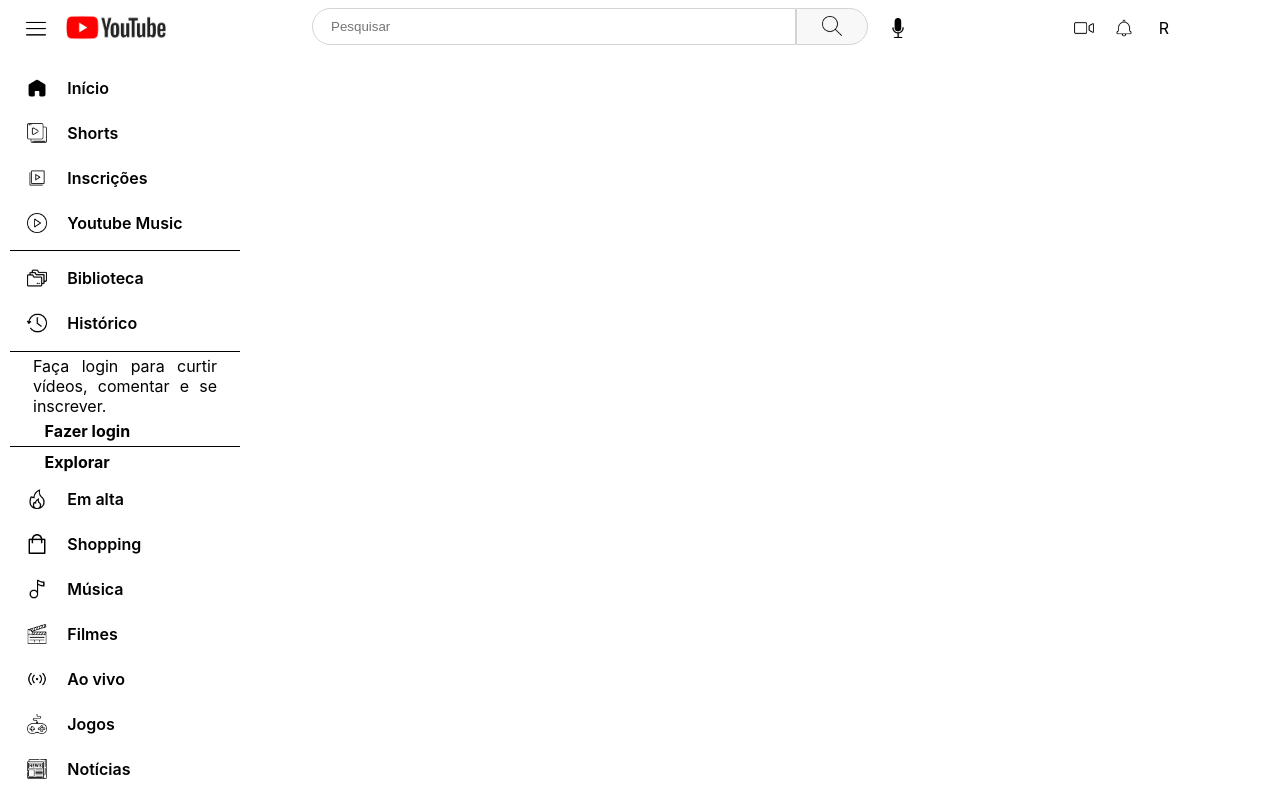
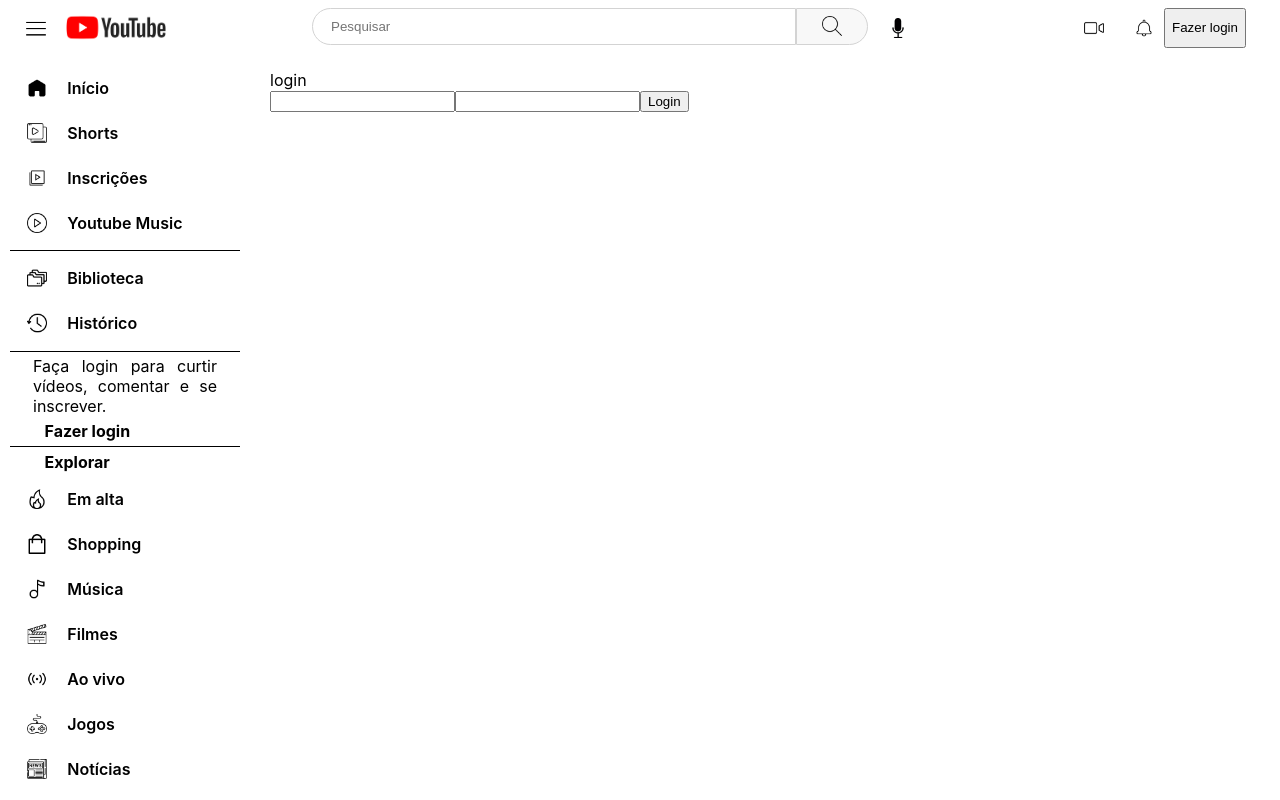
Before and after one commit to Ramazza/Youtube-Clone, a React (Create React App) app: page /login in a window 1280 px wide. Built offline with nearby package versions, Linux system fonts and the light colour scheme; no server answers.

Commit message:
add login

```diff
--- a/package.json
+++ b/package.json
@@ -6,6 +6,7 @@
     "@testing-library/jest-dom": "^5.17.0",
     "@testing-library/react": "^13.4.0",
     "@testing-library/user-event": "^13.5.0",
+    "axios": "^1.6.8",
     "react": "^18.2.0",
     "react-dom": "^18.2.0",
     "react-router-dom": "^6.22.3",
--- a/src/App.js
+++ b/src/App.js
@@ -6,8 +6,7 @@ import Library from './pages/library';
 import History from './pages/history';
 import { useContext } from 'react';
 import { MenuContext } from './contexts/menuContext';
-
-// min-height: ${({ openMenu }) => openMenu? '45px': '70px'};
+import Login from './pages/login';
 
 
 function App() {
@@ -20,11 +19,12 @@ function App() {
 				<Header />
 				<div style={{ width: '100%', display: 'flex '}}>
 					<Menu />
-					<div style={{ width: menu? 'calc(100% - 250px)' : 'calc(100% - 70px)', padding: '15px 20px', boxSizing: 'border-box', display: 'flex', justifyContent: 'center' }}>
+					<div style={{ width: menu? 'calc(100% - 250px)' : 'calc(100% - 70px)', padding: '15px 20px', boxSizing: 'border-box'}}>
 						<Routes>
 							<Route path='/' element={<Home/>} />
 							<Route path='/library' element={<Library />} />
 							<Route path='/history' element={<History />} />
+							<Route path='/login' element={<Login />} />
 						</Routes>
 					</div>
 				</div>
--- /dev/null
+++ b/src/api.ts
@@ -0,0 +1,11 @@
+import axios from 'axios';
+
+const api = axios.create({
+	baseURL: 'http://localhost:4000',
+	headers: {
+	'Access-Control-Allow-Origin': '*',
+	'Content-Type': 'application/json',
+	}
+});
+
+export default api;
--- a/src/components/header/index.tsx
+++ b/src/components/header/index.tsx
@@ -17,10 +17,15 @@ import VideoIcon from '../../assets/video.png';
 import BellIcon from '../../assets/bell.png';
 import { useContext } from 'react';
 import { MenuContext } from '../../contexts/menuContext';
+import { useNavigate } from 'react-router-dom';
+import { UserContext } from '../../contexts/userContext';
 
 function Header() {
 
+	const { login } = useContext(UserContext);
+
 	const {menu, setMenu} = useContext(MenuContext);
+	const navigate = useNavigate()
 
 	return (
 		<Container>
@@ -48,15 +53,20 @@ function Header() {
 			</SearchContainer>
 
 			<HeaderButtons>
-					<ButtonContainer>
+					<ButtonContainer margin='0 0 0 10px'>
 						<ButtonIcon alt='' src={VideoIcon} />
 					</ButtonContainer>
-					<ButtonContainer>
+					<ButtonContainer margin='0 0 0 10px'>
 						<ButtonIcon alt='' src={BellIcon} />
 					</ButtonContainer>
-					<ButtonContainer>
-						R
-					</ButtonContainer>
+
+					{login?
+						<ButtonContainer margin='0 0 0 10px'>
+							R
+						</ButtonContainer>
+					:
+						<button onClick={() => navigate('/login')}>Fazer login</button>
+					}
 			</HeaderButtons>
 		</Container>
 	);
--- /dev/null
+++ b/src/contexts/userContext.tsx
@@ -0,0 +1,45 @@
+import { createContext, useEffect, useState } from 'react';
+import api from '../api';
+
+export const UserContext = createContext({} as any);
+
+export const UserStorage = ({ children }: any) => {
+	const [login, setLogin] = useState(false);
+	const [user, setUser] = useState({});
+	const [token, setToken] = useState(localStorage.getItem('token') as string);
+
+	const getUser = (token: string) => {
+		api.get('/user/get-user', {headers:{Authorization: token}}).then(({ data }) => {
+			setUser(data.user);
+			setLogin(true);
+		}).catch((error) => {
+			console.log('Usuário não autenticado', error);
+		})
+	}
+
+	useEffect(() => {
+		getUser(token);
+	}, [token])
+
+	const handleLogin = (email: string, password: string) => {
+		api.post('/user/sign-in', {email, password}).then(({ data }) => {
+			setLogin(true);
+			localStorage.setItem('token', data.token);
+			setToken(data.token);
+			getUser(data.token);
+		}).catch((error) => {
+			console.log('Não foi possível fazer o login', error);
+		})
+	}
+
+	return(
+		<UserContext.Provider value={{
+			login,
+			user,
+			handleLogin
+		}}>
+			{children}
+		</UserContext.Provider>
+	)
+
+}
--- a/src/index.js
+++ b/src/index.js
@@ -3,13 +3,16 @@ import ReactDOM from 'react-dom/client';
 import './index.css';
 import App from './App';
 import { MenuStore } from './contexts/menuContext';
+import { UserStorage } from './contexts/userContext';
 
 
 const root = ReactDOM.createRoot(document.getElementById('root'));
 root.render(
 	<React.StrictMode>
 		<MenuStore>
-   		<App />
+			<UserStorage>
+   			<App />
+			</UserStorage>
 		</MenuStore>
 	</React.StrictMode>
 );
--- /dev/null
+++ b/src/pages/login/index.tsx
@@ -0,0 +1,21 @@
+import { useContext, useState } from 'react';
+import { UserContext } from '../../contexts/userContext';
+
+function Login() {
+
+	const { handleLogin } = useContext(UserContext);
+
+	const [email, setEmail] = useState('');
+	const [password, setPassword] = useState('');
+
+	return (
+		<>
+			<div>login</div>
+			<input type="email" value={email} onChange={(e) => setEmail(e.target.value)} />
+			<input type="password" value={password} onChange={(e) => setPassword(e.target.value)} />
+			<button onClick={() => handleLogin(email, password)}>Login</button>
+		</>
+	);
+};
+
+export default Login;
```
Also changed, not shown: src/pages/login/styles.ts (added), 1 other file (tests, documents, lock files or other folders).
